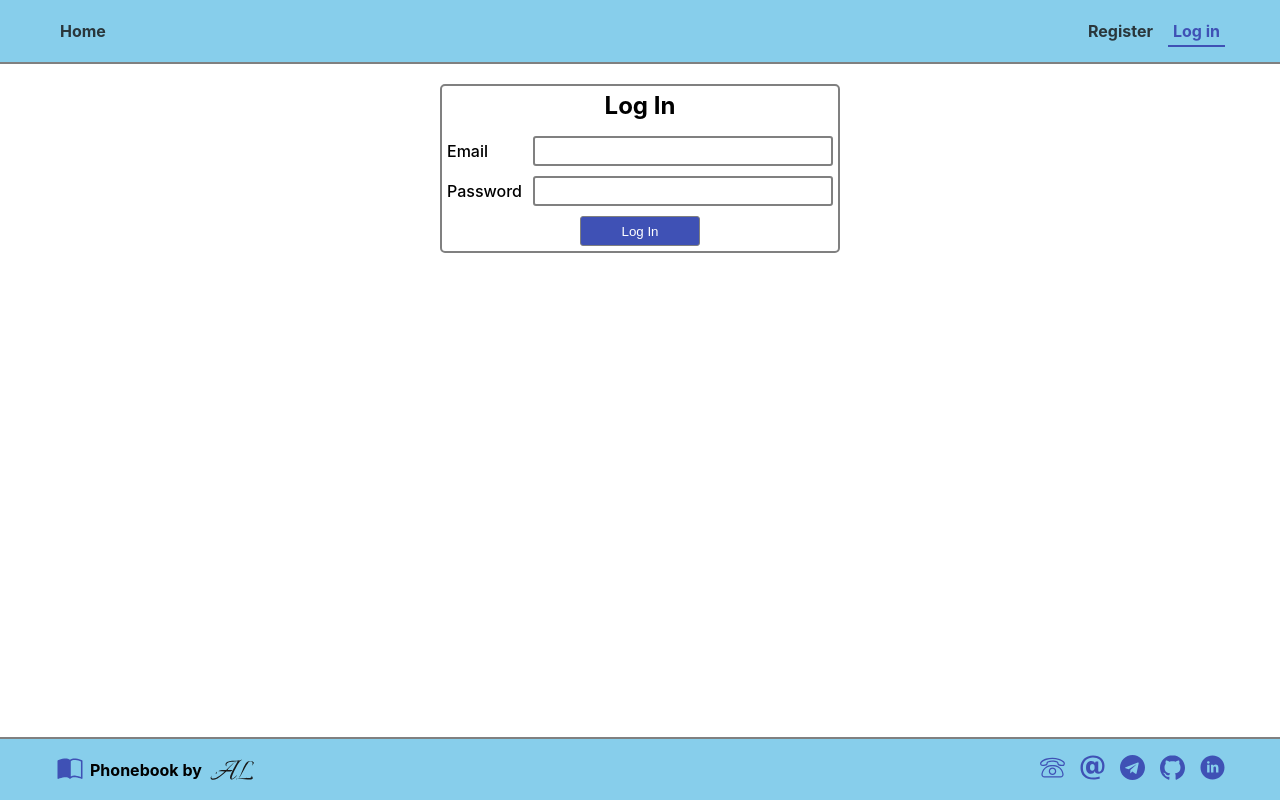
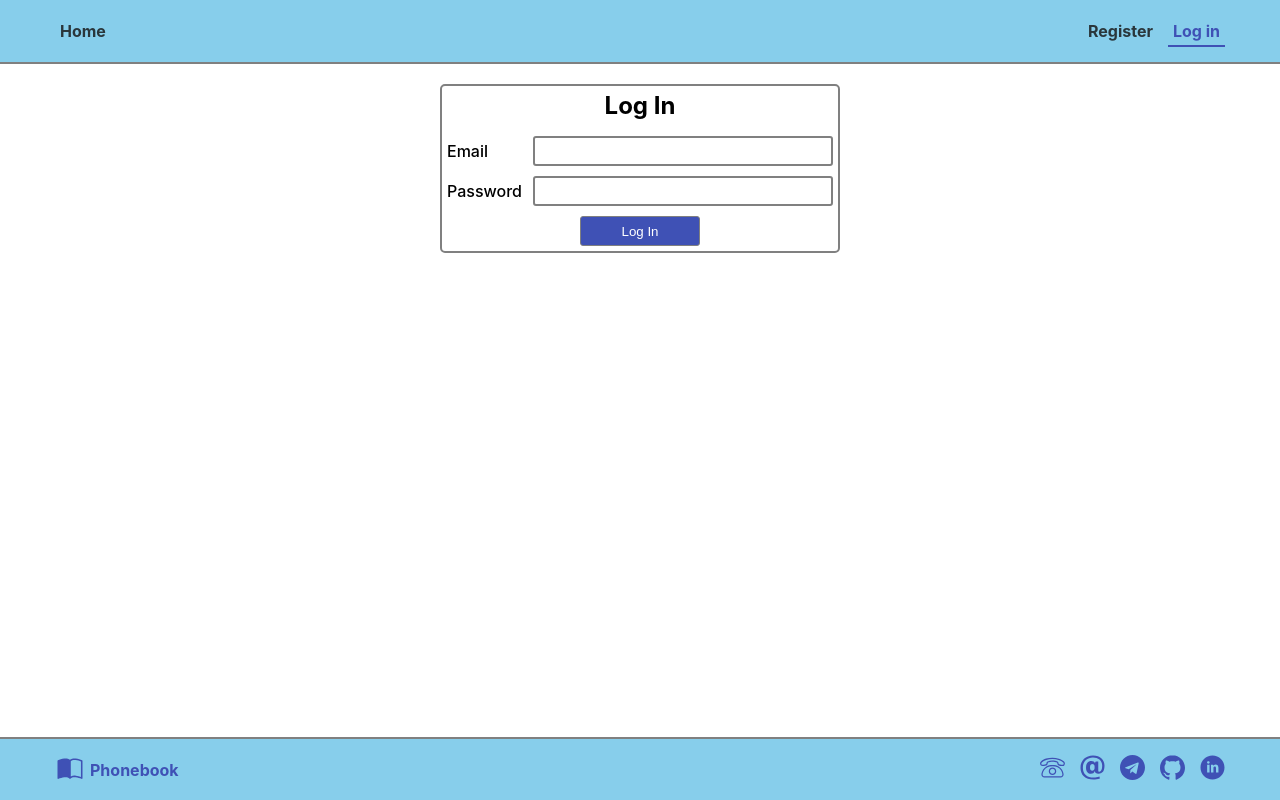
Before and after one commit to Andriy-Lik/goit-react-hw-08-phonebook, a React (Create React App) app: page /goit-react-hw-08-phonebook/login in a window 1280 px wide. Built offline with nearby package versions, Linux system fonts and the light colour scheme.

Commit message:
Changed footer

```diff
--- a/src/components/Footer/Footer.js
+++ b/src/components/Footer/Footer.js
@@ -1,6 +1,5 @@
 import { BsBookHalf } from 'react-icons/bs';
 import Section from 'components/Section';
-import { ReactComponent as LogoAL } from '../../images/LogoAL.svg';
 import { ReactComponent as Phone } from '../../images/Phone.svg';
 import { ReactComponent as Email } from '../../images/Email.svg';
 import { ReactComponent as Telegram } from '../../images/Telegram.svg';
@@ -17,8 +16,7 @@ const Footer = () => {
 
                     <p className={css.footerText}>
                         <BsBookHalf className={css.footerIconBook} />
-                        Phonebook by
-                        <LogoAL className={css.footerIconAL} />
+                        Phonebook
                     </p>
 
                     <ul className={css.footerList}>
--- a/src/components/Footer/Footer.module.css
+++ b/src/components/Footer/Footer.module.css
@@ -19,6 +19,7 @@
     gap: 5px;
     align-items: center;
     font-weight: 700;
+    color: #3f51b5;
 }
 
 .footerIconBook {
```
